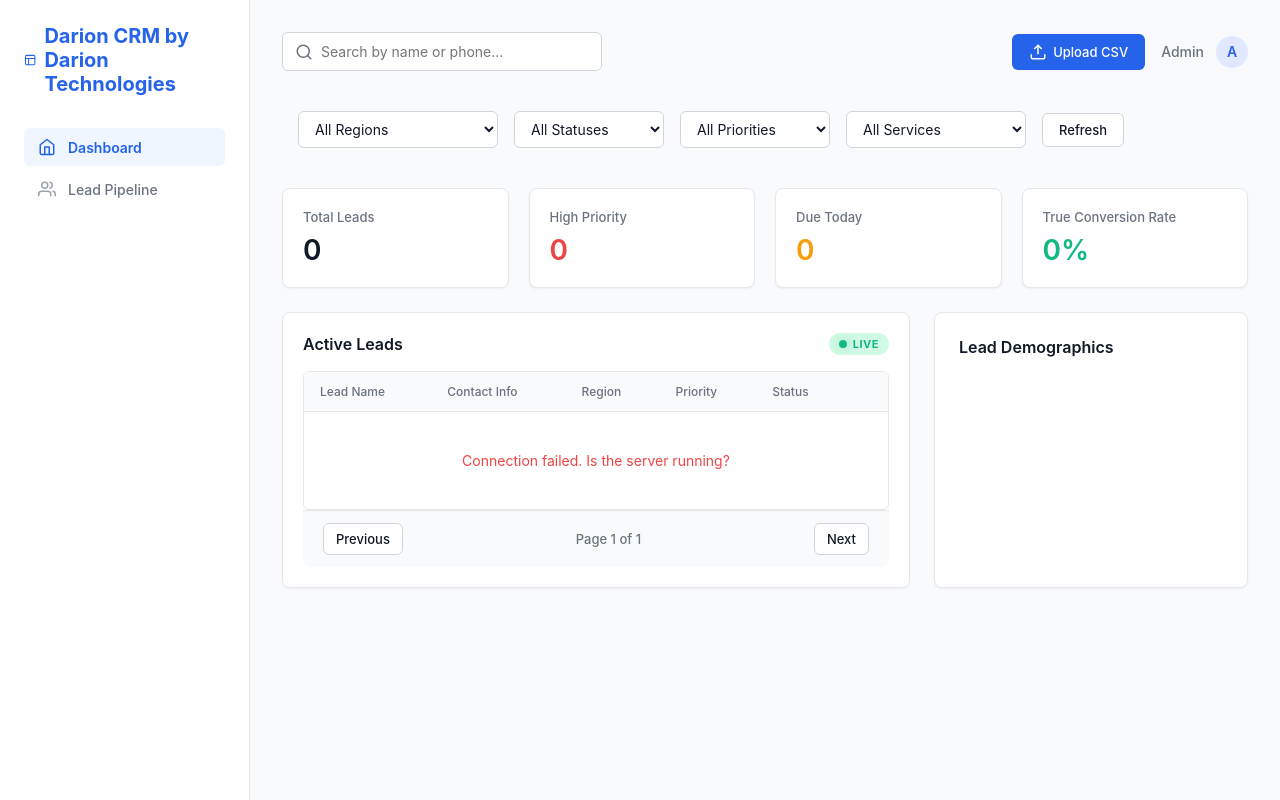
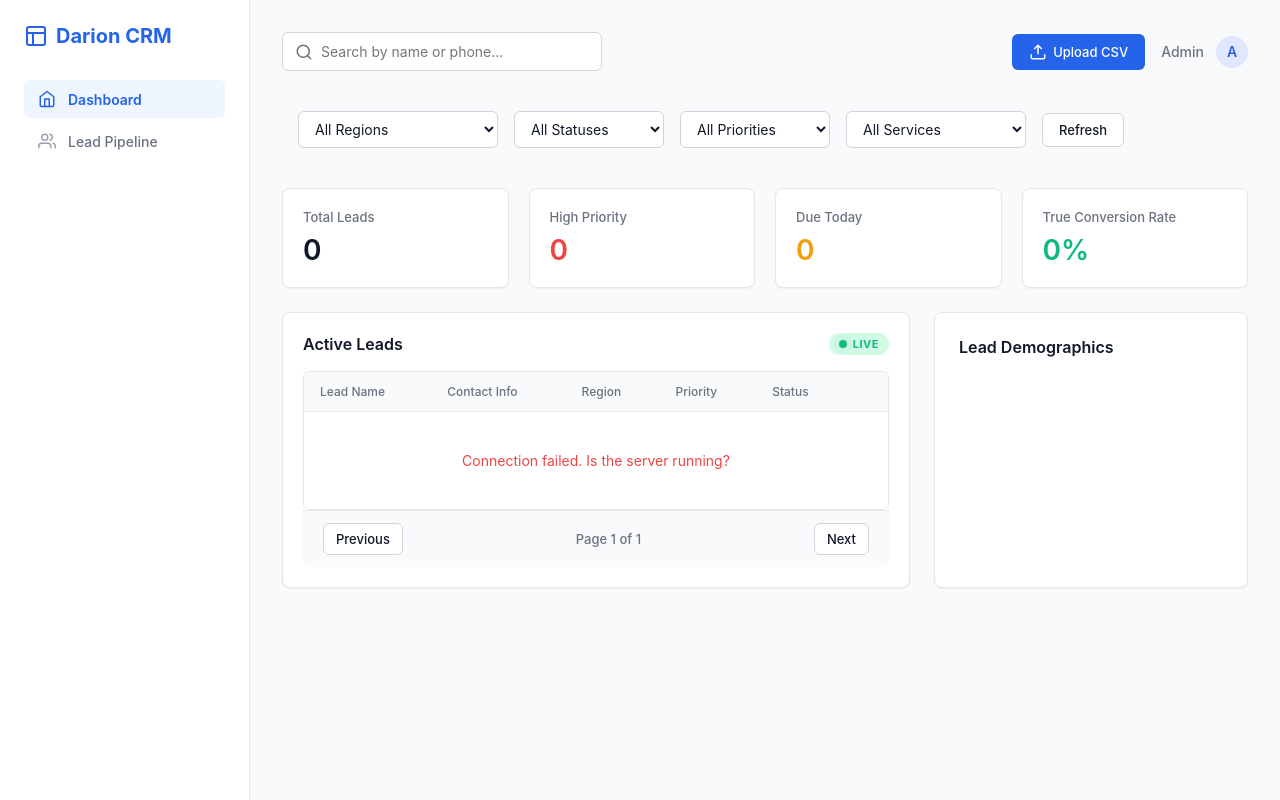
Before and after one commit to Pavandarivemula1/Darion-CRM, a website: page index.html in a window 1280 px wide. Drawn offline with nearby package versions, Linux system fonts and the light colour scheme; no server answers.

Commit message:
update title

```diff
--- a/index.html
+++ b/index.html
@@ -3,7 +3,7 @@
 <head>
     <meta charset="UTF-8">
     <meta name="viewport" content="width=device-width, initial-scale=1.0">
-    <title>Darion CRM by Darion Technologies</title>
+    <title>Darion CRM</title>
     <link rel="stylesheet" href="styles.css">
     <script src="https://cdn.jsdelivr.net/npm/chart.js"></script>
     <script src="https://cdnjs.cloudflare.com/ajax/libs/PapaParse/5.3.2/papaparse.min.js"></script>
@@ -13,7 +13,7 @@
         <aside class="sidebar">
             <div class="logo">
                 <svg width="24" height="24" viewBox="0 0 24 24" fill="none" stroke="currentColor" stroke-width="2" stroke-linecap="round" stroke-linejoin="round"><rect x="3" y="3" width="18" height="18" rx="2" ry="2"></rect><line x1="3" y1="9" x2="21" y2="9"></line><line x1="9" y1="21" x2="9" y2="9"></line></svg>
-                Darion CRM by Darion Technologies
+                Darion CRM
             </div>
             <nav>
                 <a href="#" id="navDashboardBtn" class="active">
```
Also changed, not shown: README.md.
